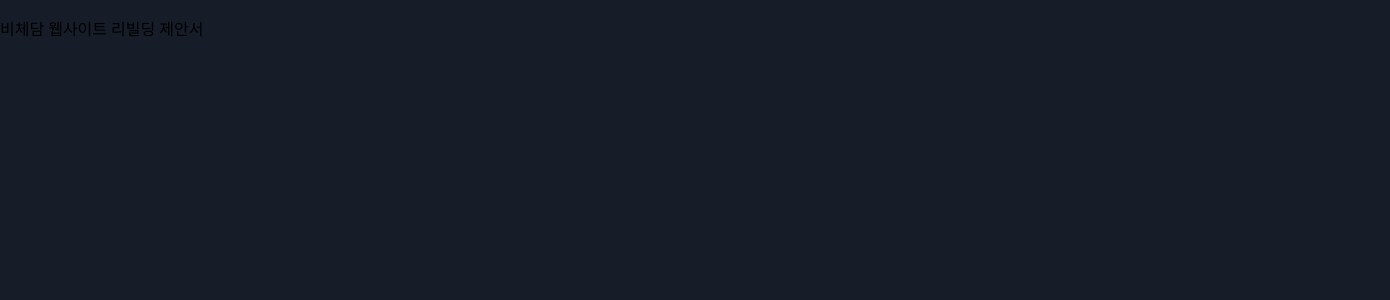
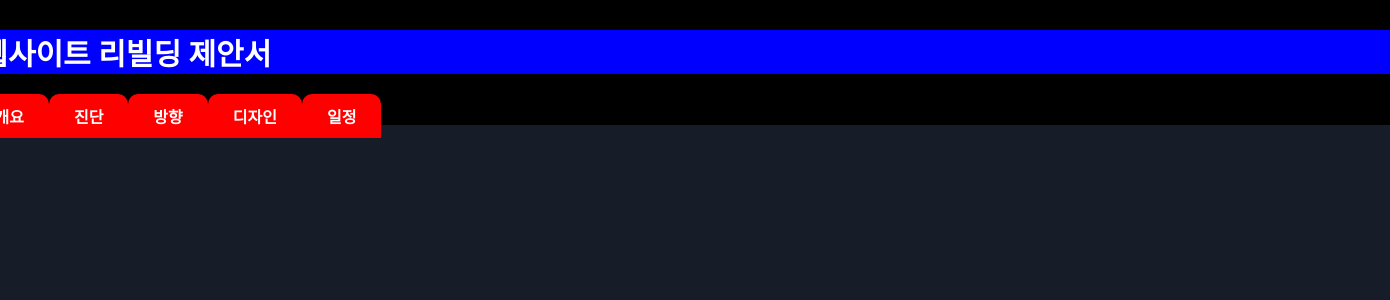
Before and after one commit to znine825/bichedam_Proposal, a React (Vite) app: page / in a window 1280 px wide. Shown: the top 300 px of the page, 1390 px wide, since content can reach past the window. Built offline with nearby package versions, Linux system fonts and the light colour scheme; a web font is replaced by a local one.

Commit message:
2026-07-04 edit

```diff
--- a/src/Components/Header/Header.css
+++ b/src/Components/Header/Header.css
@@ -0,0 +1,54 @@
+.header {
+    width: 1500px;
+    height: 125px;
+
+    background-color: #000000;
+}
+
+.header > p {
+    width: auto;
+    height: auto;
+
+    font-family: 'A2z';
+    font-weight: 900;
+    font-size: 30px;
+
+    margin: 0px;
+    margin-top: 30px;
+    padding: 0px;
+
+    color: white;
+    background-color: blue;
+}
+.header > div {
+    width: auto;
+    height: auto;
+
+    display: flex;
+
+    margin: 0px;
+    padding: 0px;
+}
+.header > div > div {
+    width: auto;
+    height: auto;
+
+    margin-top: 20px;
+    padding: 0px;
+
+    border-radius: 10px 10px 0px 0px;
+
+    background-color: red;
+}
+.header > div > div > p {
+    margin-top: 10px;
+    margin-bottom : 10px;
+    margin-left: 25px;
+    margin-right: 25px;
+
+    font-family: 'A2z';
+    font-size: 16px;
+    font-weight: 600;
+
+    color: white;
+}
--- a/src/Components/Header/Header.jsx
+++ b/src/Components/Header/Header.jsx
@@ -1,16 +1,18 @@
+import { useState } from 'react'
 import './Header.css'
 
-function Header() {
+
+function Header(where) {
     return (
-        <div>
+        <div className = 'header'>
            <p>비체담 웹사이트 리빌딩 제안서</p>
-           <div>
-                <div></div>
-                <div></div>
-                <div></div>
-                <div></div>
-                <div></div>
-                <div></div>
+           <div classNema = 'menu'>
+                <div><p>목차</p></div>
+                <div><p>개요</p></div>
+                <div><p>진단</p></div>
+                <div><p>방향</p></div>
+                <div><p>디자인</p></div>
+                <div><p>일정</p></div>
            </div>
         </div>
     )
--- a/src/Page/1.Outline/Outline.css
+++ b/src/Page/1.Outline/Outline.css
@@ -0,0 +1,7 @@
+.header {
+    position: absolute;
+    top: 0px;
+    left: 50%;
+
+    transform: translate(-50%, 0);
+}
--- a/src/index.css
+++ b/src/index.css
@@ -3,3 +3,66 @@ body {
     padding: 0px;
     background-color: #161C28;
 }
+
+@font-face {
+    font-family: 'A2z';
+    src: url('https://cdn.jsdelivr.net/gh/projectnoonnu/2601-6@1.0/에이투지체-1Thin.woff2') format('woff2');
+    font-weight: 100;
+    font-display: swap;
+}
+
+@font-face {
+    font-family: 'A2z';
+    src: url('https://cdn.jsdelivr.net/gh/projectnoonnu/2601-6@1.0/에이투지체-2ExtraLight.woff2') format('woff2');
+    font-weight: 200;
+    font-display: swap;
+}
+
+@font-face {
+    font-family: 'A2z';
+    src: url('https://cdn.jsdelivr.net/gh/projectnoonnu/2601-6@1.0/에이투지체-3Light.woff2') format('woff2');
+    font-weight: 300;
+    font-display: swap;
+}
+
+@font-face {
+    font-family: 'A2z';
+    src: url('https://cdn.jsdelivr.net/gh/projectnoonnu/2601-6@1.0/에이투지체-4Regular.woff2') format('woff2');
+    font-weight: 400;
+    font-display: swap;
+}
+
+@font-face {
+    font-family: 'A2z';
+    src: url('https://cdn.jsdelivr.net/gh/projectnoonnu/2601-6@1.0/에이투지체-5Medium.woff2') format('woff2');
+    font-weight: 500;
+    font-display: swap;
+}
+
+@font-face {
+    font-family: 'A2z';
+    src: url('https://cdn.jsdelivr.net/gh/projectnoonnu/2601-6@1.0/에이투지체-6SemiBold.woff2') format('woff2');
+    font-weight: 600;
+    font-display: swap;
+}
+
+@font-face {
+    font-family: 'A2z';
+    src: url('https://cdn.jsdelivr.net/gh/projectnoonnu/2601-6@1.0/에이투지체-7Bold.woff2') format('woff2');
+    font-weight: 700;
+    font-display: swap;
+}
+
+@font-face {
+    font-family: 'A2z';
+    src: url('https://cdn.jsdelivr.net/gh/projectnoonnu/2601-6@1.0/에이투지체-8ExtraBold.woff2') format('woff2');
+    font-weight: 800;
+    font-display: swap;
+}
+
+@font-face {
+    font-family: 'A2z';
+    src: url('https://cdn.jsdelivr.net/gh/projectnoonnu/2601-6@1.0/에이투지체-9Black.woff2') format('woff2');
+    font-weight: 900;
+    font-display: swap;
+}
```
